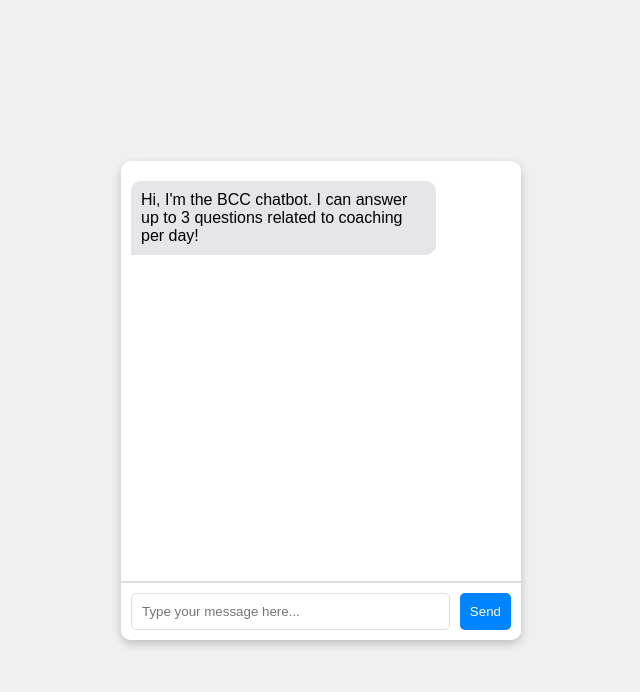
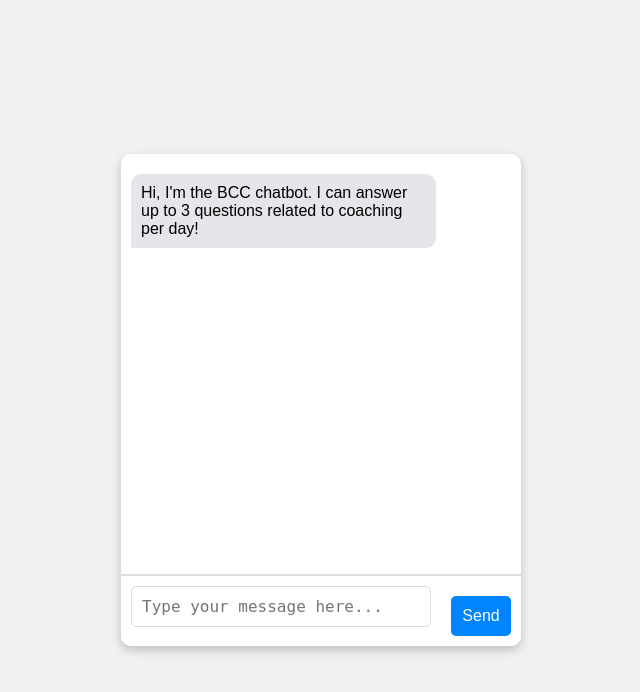
Before and after one commit to hjum84/bcc4, a Flask app: page /index in a window 1280 px wide. Shown: the top 692 px of the page, without its empty margins (319-959 px from the left). Run offline with Flask 3, Linux system fonts and the light colour scheme.

Commit message:
type box expanding as typed updated

```diff
--- a/main.py
+++ b/main.py
@@ -185,7 +185,7 @@ def chat():
     else:
         quota = 0
 
-    if quota >= 30:
+    if quota >= 300:
         return jsonify({"reply": "You have used all your quota for today."}), 200
 
     # gpt-4o-mini를 사용해 질문에 응답
--- a/static/styles.css
+++ b/static/styles.css
@@ -1,3 +1,4 @@
+/* Base styling for the body */
 body {
     font-family: Arial, sans-serif;
     background-color: #f0f0f0;
@@ -8,6 +9,7 @@ body {
     margin: 0;
 }
 
+/* Container for the chat interface */
 .chat-container {
     width: 400px;
     max-width: 100%;
@@ -19,6 +21,7 @@ body {
     flex-direction: column;
 }
 
+/* Chat box where messages are displayed */
 .chat-box {
     flex-grow: 1;
     padding: 10px;
@@ -29,6 +32,7 @@ body {
     flex-direction: column;
 }
 
+/* Styling for individual messages */
 .message {
     margin: 10px 0;
     max-width: 75%;
@@ -41,6 +45,15 @@ body {
     margin: 0;
 }
 
+/* Bot messages aligned to the left */
+.bot {
+    background-color: #e5e5ea;
+    color: #000;
+    align-self: flex-start;
+    border-bottom-left-radius: 0;
+}
+
+/* User messages aligned to the right */
 .user {
     background-color: #0084ff;
     color: white;
@@ -48,38 +61,49 @@ body {
     border-bottom-right-radius: 0;
 }
 
-.bot {
-    background-color: #e5e5ea;
-    color: #000;
-    align-self: flex-start;
-    border-bottom-left-radius: 0;
+/* Input container for the message input and send button */
+.input-container {
+    position: relative;
+    min-height: 50px; /* Ensures a minimum height for the container */
+    padding: 10px;
+    background-color: #fff;
+    border-top: 1px solid #ddd;
 }
 
-.input-container {
-    display: flex;
+/* Styling for the textarea (message input) */
+textarea#userInput {
+    width: calc(100% - 80px); /* Leaves space for the send button */
     padding: 10px;
-    border-top: 1px solid #ddd;
-    background-color: #fff;
+    font-size: 16px;
+    border: 1px solid #ddd;
+    border-radius: 5px;
+    overflow: hidden;  /* Hides scrollbars */
+    resize: none;      /* Disables manual resizing */
+    box-sizing: border-box;
+    vertical-align: top;
 }
 
-#userInput {
-    flex-grow: 1;
-    padding: 10px;
-    border: 1px solid #ddd;
-    border-radius: 5px;
-    outline: none;
-}
-
-button {
-    margin-left: 10px;
-    padding: 10px;
+/* Styling for the send button */
+.send-btn {
+    position: absolute;
+    right: 10px;
+    bottom: 10px; /* Fixed position so it doesn't move as the textarea expands */
+    width: 60px;
+    height: 40px;
+    font-size: 16px;
+    cursor: pointer;
     border: none;
     background-color: #0084ff;
     color: white;
-    cursor: pointer;
     border-radius: 5px;
 }
 
-button:hover {
+/* Hover effect for the send button */
+.send-btn:hover {
     background-color: #006bbd;
 }
+
+/* (Optional) Styling for any generic button if needed */
+button {
+    cursor: pointer;
+}
--- a/templates/index.html
+++ b/templates/index.html
@@ -4,44 +4,49 @@
   <meta charset="UTF-8">
   <meta name="viewport" content="width=device-width, initial-scale=1.0">
   <title>Interactive Chatbot</title>
-  <!-- Link to your stylesheet -->
   <link rel="stylesheet" href="{{ url_for('static', filename='styles.css') }}">
-  <!-- NEW: Include marked.js to process Markdown -->
+  <!-- Optional: Include marked.js if you are using Markdown formatting -->
   <script src="https://cdn.jsdelivr.net/npm/marked/marked.min.js"></script>
 </head>
 <body>
   <div class="chat-container">
     <div id="chat-box" class="chat-box"></div>
     <div class="input-container">
-      <input type="text" id="userInput" placeholder="Type your message here...">
-      <button id="sendBtn" onclick="sendMessage()">Send</button>
+      <!-- Use a textarea for multi-line input -->
+      <textarea id="userInput" placeholder="Type your message here..." rows="1"></textarea>
+      <!-- Add a class "send-btn" to the button for fixed positioning -->
+      <button id="sendBtn" class="send-btn" onclick="sendMessage()">Send</button>
     </div>
   </div>
 
   <script>
-    // Display welcome message when page loads
-    window.onload = function() {
-      addMessage("Hi, I'm the BCC chatbot. I can answer up to 3 questions related to coaching per day!", 'bot');
-    }
+    // Auto-resize the textarea as the user types.
+    var textarea = document.getElementById('userInput');
+    textarea.addEventListener('input', function() {
+      this.style.height = 'auto';                 // Reset height
+      this.style.height = this.scrollHeight + 'px'; // Adjust height to content
+    });
 
-    // Add event listener so that pressing Enter sends the message
+    // Allow sending the message when pressing Enter (unless Shift+Enter is used)
     document.getElementById('userInput').addEventListener("keydown", function(event) {
-      if (event.key === "Enter") {
-        event.preventDefault();
+      if (event.key === "Enter" && !event.shiftKey) {
+        event.preventDefault();  // Prevent newline insertion
         sendMessage();
       }
     });
 
+    // Function to send the message to the backend
     function sendMessage() {
       const userInput = document.getElementById('userInput');
       const message = userInput.value;
-      if (message.trim() === '') return; // Don't send empty messages
+      if (message.trim() === '') return; // Do nothing if the textarea is empty
 
-      // Add user's message to chat
+      // Display the user's message in the chat
       addMessage(message, 'user');
-      userInput.value = ''; // Clear input field
+      userInput.value = '';  // Clear the textarea
+      userInput.style.height = 'auto';  // Reset height after clearing
 
-      // Send user message to backend server
+      // Send the message to the backend
       fetch('/chat', {
         method: 'POST',
         headers: {
@@ -62,22 +67,24 @@
       });
     }
 
+    // Function to add a message to the chat box
     function addMessage(message, sender) {
       const chatBox = document.getElementById('chat-box');
       const messageDiv = document.createElement('div');
       messageDiv.classList.add('message', sender);
 
-      // NEW: Process the message through marked.js to convert Markdown to HTML
-      // This replaces any Markdown syntax like **bold text** with corresponding HTML (<strong>bold text</strong>)
-      const formattedMessage = marked.parseInline(message);
-
-      // We still replace newline characters with <br> to preserve line breaks.
-      // If needed, you could also integrate that into the Markdown processing.
-      messageDiv.innerHTML = `<p>${formattedMessage.replace(/\n/g, '<br>')}</p>`;
+      // Process the message for Markdown formatting and newline conversion
+      const formattedMessage = marked.parseInline ? marked.parseInline(message).replace(/\n/g, '<br>') : message.replace(/\n/g, '<br>');
+      messageDiv.innerHTML = `<p>${formattedMessage}</p>`;
 
       chatBox.appendChild(messageDiv);
       chatBox.scrollTop = chatBox.scrollHeight; // Auto-scroll to bottom
     }
+
+    // Display welcome message when the page loads
+    window.onload = function() {
+      addMessage("Hi, I'm the BCC chatbot. I can answer up to 3 questions related to coaching per day!", 'bot');
+    }
   </script>
 </body>
 </html>
```
